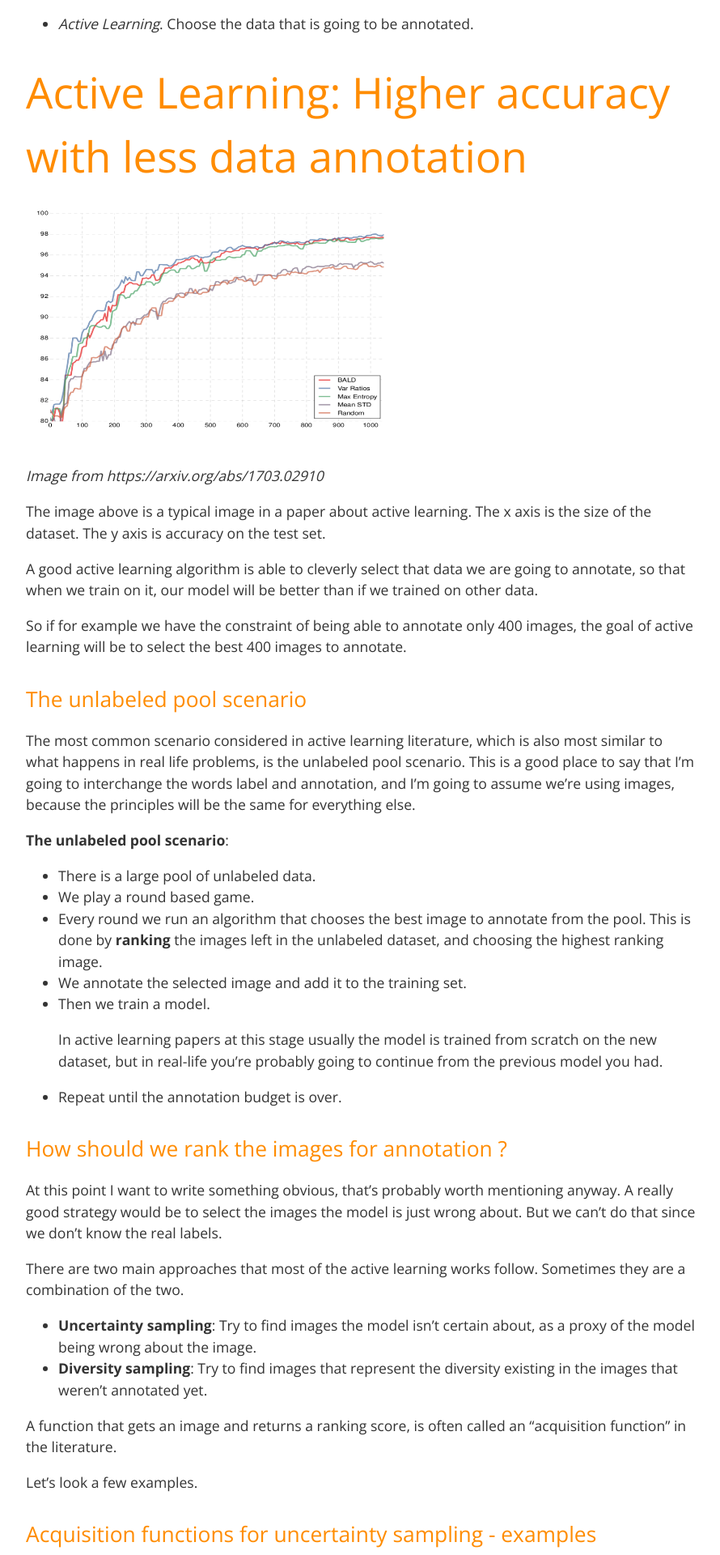
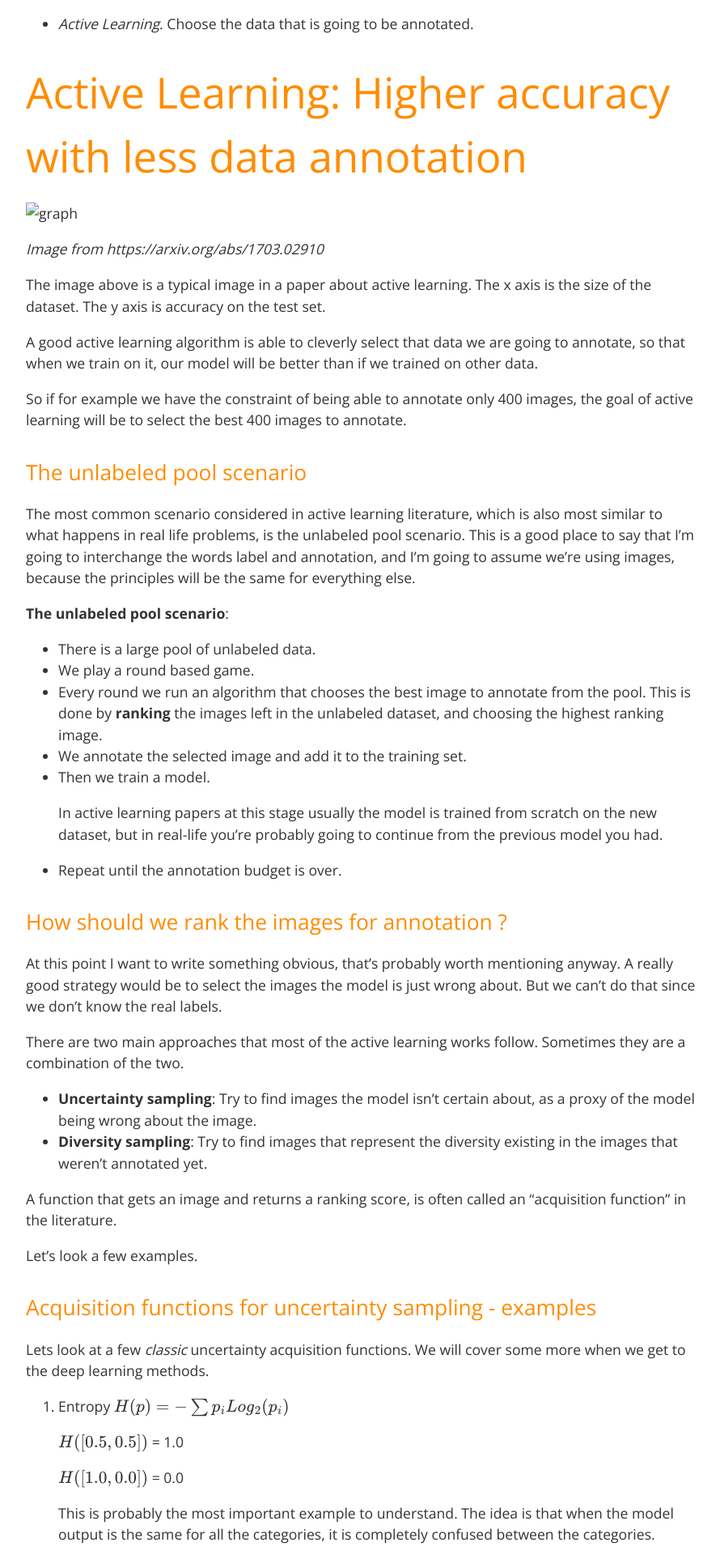
Before and after one commit to xwdeng80/blog, a Jekyll site: the page built from _posts/2021-09-12-overview-of-activelearning.md, in a window 1280 px wide. Shown: the part 2434-4354 px from the top of the page at 81% size, without its empty margins (192-1082 px from the left). Built offline with Jekyll 4.4.1, drawn with Linux system fonts in a browser that asks for light colours; formulas are drawn with MathJax 3.

Commit message:
Update 2021-09-12-overview-of-activelearning.md

```diff
--- a/_posts/2021-09-12-overview-of-activelearning.md
+++ b/_posts/2021-09-12-overview-of-activelearning.md
@@ -72,7 +72,7 @@ Exploit the unannotated data to get better feature representations and improve t
 
 # Active Learning: Higher accuracy with less data annotation
 
-![graph](../assets/graph.png){:height="300" width="500"}
+![graph](blog/blob/master/assets/graph.png){:height="300" width="500"}
 
 *Image from https://arxiv.org/abs/1703.02910*
 
```
